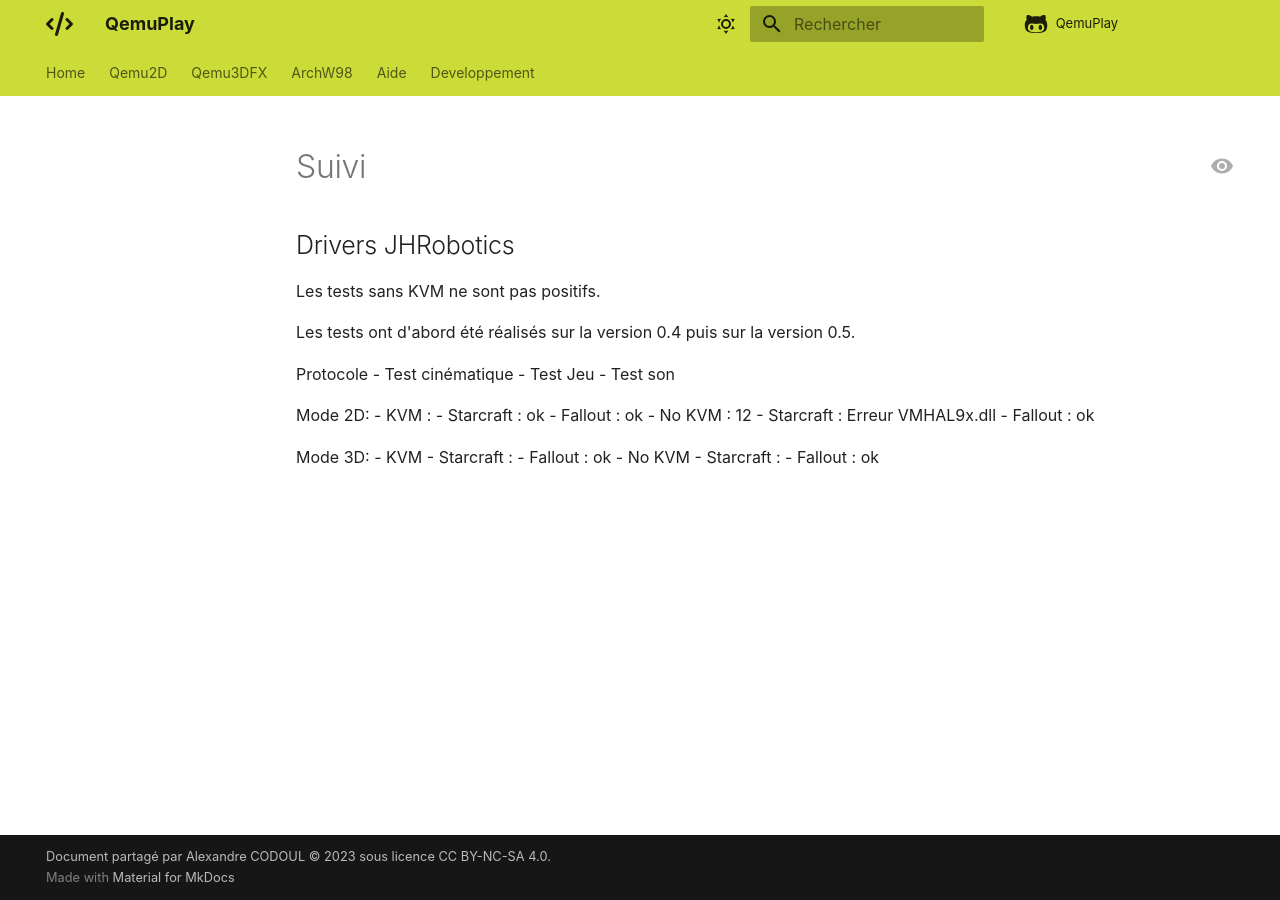
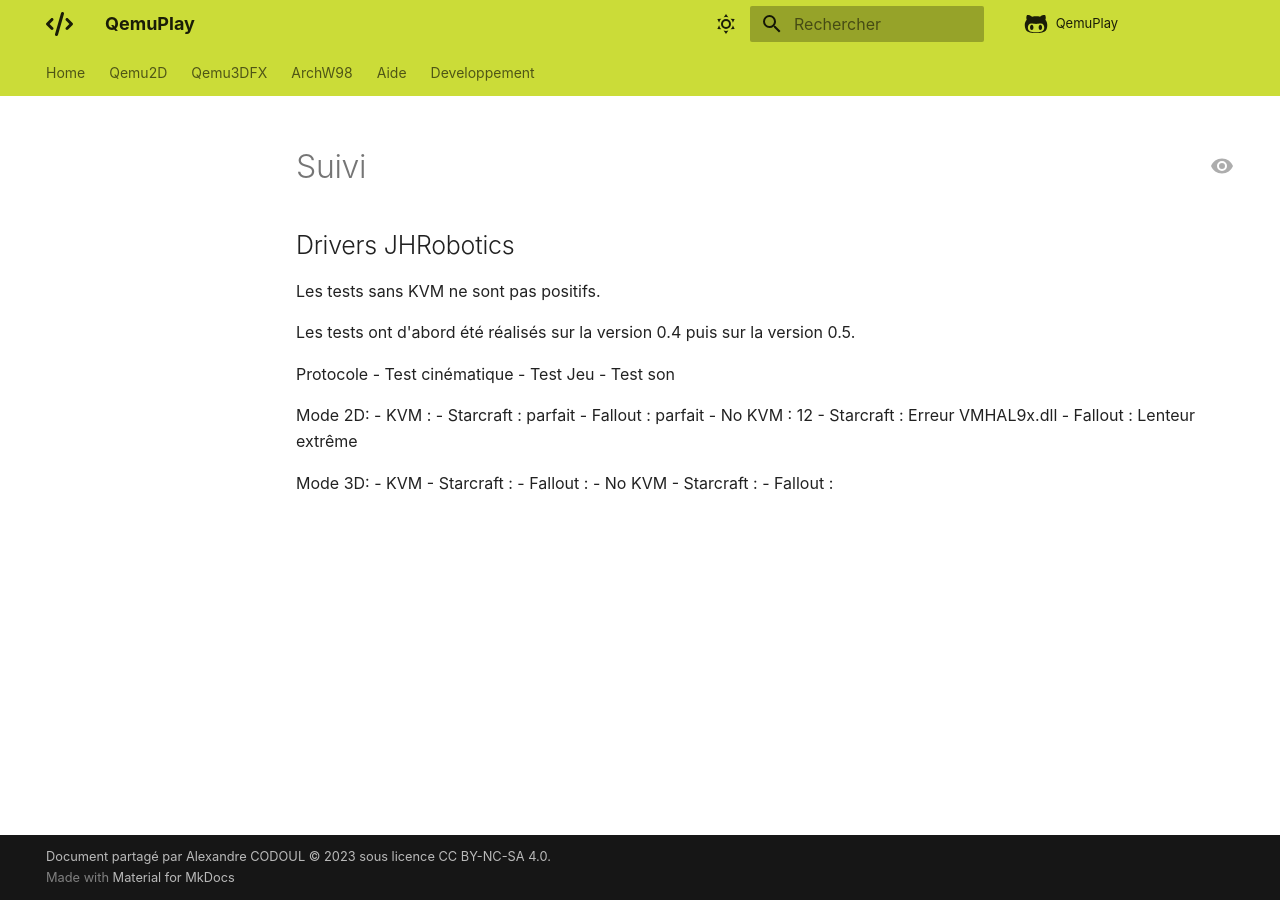
Before and after one commit to daerlnaxe/QemuPlay, an MkDocs documentation site: the page built from docs/03-archw98/suivi.md, in a window 1280 px wide. Built offline with MkDocs 1.6.1 and Material for MkDocs 9.7.7, drawn with Linux system fonts in a browser that asks for light colours; comment, search, counter and statistics services are not loaded.

Commit message:
Update suivi.md

```diff
--- a/docs/03-archw98/suivi.md
+++ b/docs/03-archw98/suivi.md
@@ -10,16 +10,16 @@ Protocole
 
 Mode 2D:
 - KVM :
-  - Starcraft : ok
-  - Fallout : ok
+  - Starcraft : parfait
+  - Fallout : parfait
 - No KVM : 12
   - Starcraft : Erreur VMHAL9x.dll
-  - Fallout : ok
+  - Fallout : Lenteur extrême
 
 Mode 3D:
 - KVM
   - Starcraft :
-  - Fallout : ok
+  - Fallout :
 - No KVM
   - Starcraft :
-  - Fallout : ok
+  - Fallout :
```
